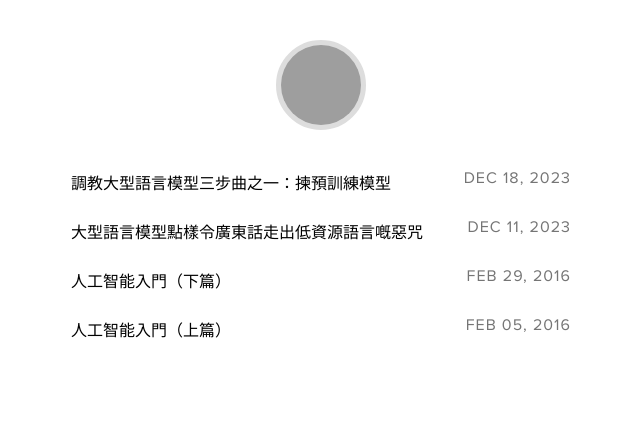
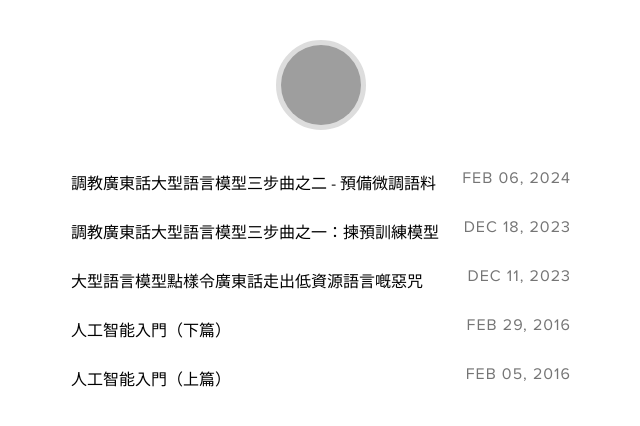
Before and after one commit to indiejoseph/indiejoseph.github.io, a Jekyll site: the page built from index.html, in a window 1280 px wide. Shown: the top 426 px of the page, without its empty margins (319-959 px from the left). Built offline with Jekyll 4.4.1, drawn with Linux system fonts in a browser that asks for light colours; nearby versions of some CDN libraries; some web fonts are replaced; part of the change alters nothing that is shown; grey boxes are pictures that could not be loaded.

Commit message:
add llm finetuning2 post

````diff
--- a/_posts/2023-12-18-llm-finetuning1.md
+++ b/_posts/2023-12-18-llm-finetuning1.md
@@ -1,12 +1,12 @@
 ---
-title: 調教大型語言模型三步曲之一：揀預訓練模型
+title: 調教廣東話大型語言模型三步曲之一：揀預訓練模型
 image: https://indiejoseph.github.io/assets/images/llm-finetuning1.jpg
 description: 今次文章係三步曲中嘅第一步，重點會講點揀預訓練模型嚟微調任務。
 updated: 2023-12-18 10:35GMT
 author: Joseph Cheng
 ---
 
-![調教大型語言模型三步曲之一：揀預訓練模型](https://indiejoseph.github.io/assets/images/llm-finetuning1.jpg)
+![調教廣東話大型語言模型三步曲之一：揀預訓練模型](https://indiejoseph.github.io/assets/images/llm-finetuning1.jpg)
 
 今次文章係三步曲中嘅第一步，重點會講點揀預訓練模型嚟微調任務。調教大型語言模型前，先搞清楚啲術語先：「預訓練（Pre-training）」、「微調（Fine-tuning）」。文章標題係調教大型語言模型，調教意指微調而非預訓練，預訓練係一個非常重要而且唔係一般人可以做得到嘅嘢，比如 Meta 嘅 [Llama-2](https://github.com/microsoft/Llama-2-Onnx/blob/main/MODEL-CARD-META-LLAMA-2.md) 7B 模型用咗二萬億個 tokens（唔多解釋咩係 token，你當係一個 token 等如一個中文字先），訓練咗 184,320 GPU 小時，呢個規模只有大公司先可以花費得起。微調相對嚟講用嘅資源就可以好平民化，有一張家用 GPU，最好有 24GB vram 就可以玩得起。
 
--- /dev/null
+++ b/_posts/2024-02-06-llm-finetuning2.md
@@ -0,0 +1,96 @@
+---
+title: 調教廣東話大型語言模型三步曲之二 - 預備微調語料
+image: https://indiejoseph.github.io/images/alpaca_with_tank.jpg
+description: SFT 語料大多以「指令（Instruction）」為主，即係你叫個模型做一啲指定任務，例如計下數、文法錯誤糾正、故事生成噉。
+updated: 2024-02-06 12:05GMT
+author: Joseph Cheng
+---
+
+![調教廣東話大型語言模型三步曲之二 - 預備微調語料](https://indiejoseph.github.io/assets/images/alpaca_with_tank.jpg)
+
+[上一篇文章](https://hon9kon9ize.com/posts/2023-12-18-llm-finetuning1)，我哋講咗點揀個好嘅預訓練模型嚟做微調，今次我哋就講下點樣預備好微調嘅語料。
+
+### 微調有咩用？
+
+微調有幾種方法而佢哋可以分兩個目的：一）令預訓練模型變成任務模型；二）令輸出更合符人類偏好。
+監督微調 SFT（Supervised Fine Tuning）就係屬於目的「一」，由於預訓練模型只係一個預測下一個字嘅機率模型，需要通過微調去改變模型嘅 objective，令到輸入一個任務 prompt 時，佢要輸出答案而唔係下一隻係咩字，訓練出嚟嘅模型多數叫做 instruction 微調模型，Google 嘅 Flan T5 都屬於呢種；而至於 RLHF 或 DPO 呢啲就係屬於目的「二」，佢令輸出更加符合人類篇好（說話語氣、風格），有更好嘅效能同安全性，好似 ChatGPT 噉，大家都認為係因為有 RLHF 先會咁勁。但如果你只想個模式做下啲任務仔嘅話噉呢個步驟係可以慳返嘅。
+
+![Shoggoth with Smiley Face. Courtesy of twitter.com/anthrupad](https://indiejoseph.github.io/assets/images/shoggoth_with_smiley_face.jpg)
+*Shoggoth with Smiley Face. 圖片來自 [twitter.com/anthrupad](https://twitter.com/anthrupad)*
+
+### 微調語料類型
+
+SFT 語料大多以「指令（Instruction）」為主，即係你叫個模型做一啲指定任務，例如計下數、文法錯誤糾正、故事生成噉。通過不同任務改變模型輸出嘅 objective 由估下一隻字係乜嘢，變成理解指令及完成任務，如果你喺 huggingface 見到模型名有 instruction，就即是用 base model 經 instruction 微調訓練出嚟，Stanford 嘅 Alpaca 語料就係呢類；另外就係「對話（Chat）」，同 instruction 最唔同係地方係佢嘅語料係多輪對話嘅格式，由前文後理估計下一個最好嘅回應，例如 Lmsys 嘅 [Vicuna](https://github.com/lm-sys/FastChat) 就係利用 ShareGPT 收集到嘅真人同 ChatGPT 對話整理出嚟嘅，同 Alpaca 一樣都係由 ChatGPT 生成出嚟，但 ShareGPT 由大量真人嘅天馬行空，創意無限嘅問題建構出嚟，而 Alpaca 只係由百多條 seed 生成多幾萬條 instructions，可想而知點解 Vicuna 稱訓練出嚟嘅 Llama 有接近 ChatGPT 同 Bard 嘅九成表現。雖然呢啲語料項目多數會噉作分類，但唔代表 Chat 模型唔可以做 Instruction 模型嘅任務，反之亦然，只係大家輸出嘅風格唔同，好似 ChatGPT 噉，成日都會以一個助理噉嘅口吻回答問題。
+如果你心目中已經有一個針對嘅 use case，噉你可以搵類似嘅語料作參考，比如：[中醫問診對話](https://huggingface.co/datasets/ticoAg/Chinese-medical-dialogue)、[法律問答](https://huggingface.co/datasets/LawChat-tw/SFT)或[心理問答](https://huggingface.co/datasets/lsy641/PsyQA)噉。
+
+### 語料生成
+
+了解咗語料種類後，我哋可以開始預備我哋微調嘅訓練語料啦，最常見嘅做法就係直接翻譯現成 dataset 例如 Alpaca，好似呢個 [silk-road/alpaca-data-gpt4-chinese](https://huggingface.co/datasets/silk-road/alpaca-data-gpt4-chinese) 噉，佢哋先將 instruction 翻譯，再用 GPT-4 生成出個 output，呢個方法好處係簡單，但翻譯 instruction 時當遇到文法或翻譯嘅任務就會出事：
+
+```
+## Alpaca
+Instruction: Edit the following sentence so that it has correct grammar.
+Input: I were just going to the store
+Output: I was just going to the store.
+
+## silk-road/alpaca-data-gpt4-chinese
+Instruction: 编辑以下句子，使其具有正确的语法。
+Input: 我只是去商店了一下
+Output: 我只是去商店了一下
+```
+
+呢個糾正文法任務喺英文語景係冇問題，但當翻譯成中文就會九唔搭八，「我只是去商店了一下」，input 同 output 一樣，因為個任務係修改正確 grammar，噉就出事啦，呢類語法任務喺 Alpaca dataset 數量都唔少。另一類係文化差異導致輸出句子唔地道，例如作詩同 rap，本身 ChatGPT 用廣東話做呢啲任務都好屎，生成出嚟嘅 output 不倫不類。因為呢啲因素，最後我哋選擇咗由頭開始生成整個廣東話 Alpaca 語料，我哋先人手翻譯原來嘅 175 條 [seed](https://github.com/tatsu-lab/stanford_alpaca/blob/main/seed_tasks.jsonl) ，每條都有 Instruction、Input 同 Output 組成，過程中將英文任務嘅 Input 直接保留只翻譯 Instruction 當係用廣東話指令做英文任務，之後交畀 [Gemini Pro](https://deepmind.google/technologies/gemini/) 生成出幾萬條 dataset, 下面係用嚟生成呢個 dataset 嘅 few-shot prompt 例子：
+
+```
+You are asked to come up with a set of 20 diverse task instructions. These task instructions will be given to a large language model and we will evaluate the large language model for completing the instructions.
+
+Here are the requirements:
+
+1. Try not to repeat the verb for each instruction to maximize diversity.
+2. The language used for the instruction also should be diverse. For example, you should combine questions with imperative instructions.
+3. The type of instructions should be diverse. The list should include diverse types of tasks like open-ended generation, classification, editing, etc.
+2. A large language model should be able to complete the instruction. For example, do not ask the assistant to create any visual or audio output. For another example, do not ask the assistant to wake you up at 5pm or set a reminder because it cannot perform any action.
+3. The instructions should be in Cantonese.
+4. The instructions should be 1 to 2 sentences long. Either an imperative sentence or a question is permitted.
+5. You should generate an appropriate input to the instruction. The input field should contain a specific example provided for the instruction. It should involve realistic data and should not contain simple placeholders. The input should provide substantial content to make the instruction challenging but should ideally not exceed 100 words.
+6. Not all instructions require input. For example, when a instruction asks about some general information, "what is the highest peak in the world", it is not necssary to provide a specific context. In this case, we simply put "<noinput>" in the input field.
+7. The output should be an appropriate response to the instruction and the input. Make sure the output is less than 100 words.
+
+List of 20 tasks:
+
+###
+
+1. Instruction: 畀個句子，輸出所有單字嘅pos標籤。詞性標籤包括形容詞、副詞、連接詞、限定詞、名詞、量詞、介詞、代名詞、動詞。
+
+呢個係個例子：
+約翰好鍾意街尾嗰間藍色屋。
+
+pos 標示結果為： 約翰（名詞）好（副詞）鍾意（動詞）喺（介詞）街尾（名詞）嗰（代名詞）間（量詞）藍色（形容詞）屋（名詞）。
+
+1. Input: 其實我聽唔明你講嘅嘢。
+1. Output: 其實（副詞）我（代名詞）聽（動詞）唔（副詞）明（動詞）你（代名詞）講（動詞）嘅嘢（名詞）。
+
+###
+
+2. Instruction:
+```
+
+為咗簡化個例子，呢度只用咗一條隨機抽出嚟嘅一組 seed（1. Instruction, 2. Input, 3. Output）放喺 prompt 入面，但我哋正式生成時同 [Alpaca 原代碼](https://github.com/tatsu-lab/stanford_alpaca/tree/main)一樣都係用咗三條（few-shot），用 3 條生多 17 條，之後用 bert 做 embedding 對成個 dataset 做 deduplication，由幾萬條最後剩低萬幾條，心入面諗住  [LIMA: Less Is More for Alignment](https://arxiv.org/abs/2305.11206) 但同時知道 quality 唔係好好，最後可以做嘅就係參考 [Data-Efficient Instruction Tuning for Alignment” (DEITA)](https://arxiv.org/pdf/2312.15685.pdf) 用 LLM 評分，低過三分就唔要，最後所剩無幾。你可以喺呢度搵到我哋生成出嚟嘅[廣東話 Alpaca 語料](https://huggingface.co/hon9kon9ize/yue-alpaca)同 [script](https://github.com/hon9kon9ize/yue-alpaca)。
+
+以上做法可以應用係唔同嘅生成方法上，好似 [WizradLM](https://arxiv.org/abs/2304.12244)，[DEITA](https://arxiv.org/pdf/2312.15685.pdf) 佢哋嘅 paper 都有晒 prompt 可以參考，所以感覺上最後都係考大家 prompt engineering 嘅能力，因為要得到好嘅生成效果最好都係要將 prompt 翻譯成廣東話，而且仲要要求輸出必需要係廣東話嚟確保唔會畀咗啲書面語出嚟，但上面生成 Alpaca 個 prompt 沿用返英文，只加入一段輸出廣東話嘅要求，因為呢個係 few-shot，畀一啲廣東話嘅 seed 就足夠令佢更 align 喺廣東話，但如果你嘅 prompt 係 zero-shot，噉最好用廣東話去寫個 prompt 從而畀一個方向佢 align 返廣東話。
+
+### 總結
+
+要得到高質廣東話微調語料需要用一個廣東話叻嘅大型語言模型幫手生成，直接翻譯人哋嘅語料會有好多伏位同唔地道，趁 Google 嘅 Gemini Pro Beta 測試免費任玩，大家有 VPN / Proxy 就可以開始生成，Gemini Pro 廣東話能力尚算可以，能力可以拍得住 GPT-4。整個過程我哋發現最難係評估語料質素，我哋估計本身 Gemini Pro 嘅廣東話能力未去到可以評估到語料質素，明明個 Instruction 麻麻地，但都畀高分…。我哋從好多 papers 知道質比量重要，[WizradLM](https://arxiv.org/abs/2304.12244) 嘅 evol-instruction 深化 Instruction 嘅複雜性同多樣性，令模型更加 robust，但始終最大挑戰都係廣東話嘅資源有限，比如我哋發現微調出嚟嘅模型對於角色扮演任務比較差而且語調唔自然，可以理解因為冇足夠呢方面嘅語料畀佢係預訓練期間學習到：
+
+```
+Human: 你要扮成我女朋友 Karen 嚟答我問題，Karen 係一個好靚嘅女仔，佢有一顆善良嘅心。
+
+Karen，我令日好忙，而家先有時間同打畀你，你令日點呀？
+
+Assistant: 我令日都幾好呀，多謝你嘅關心。我喺度做緊嘢，重喺度整緊嘢食。我今日返咗工之後，就去咗間餐廳度食飯，重喺度買咗啲嘢食返嚟。我重喺度睇緊電視，重喺度聽緊音樂。我今日好開心，你呢？
+```
+
+可以見到一啲都唔入戲...
+
+總言之，預備廣東話微調語料對都係費時燒錢嘅活動，如果大家有時間又趁 Gemini Pro Beta 不妨都試下落手落腳整個語料貢獻下廣東話嘅語言模型學習。
````
